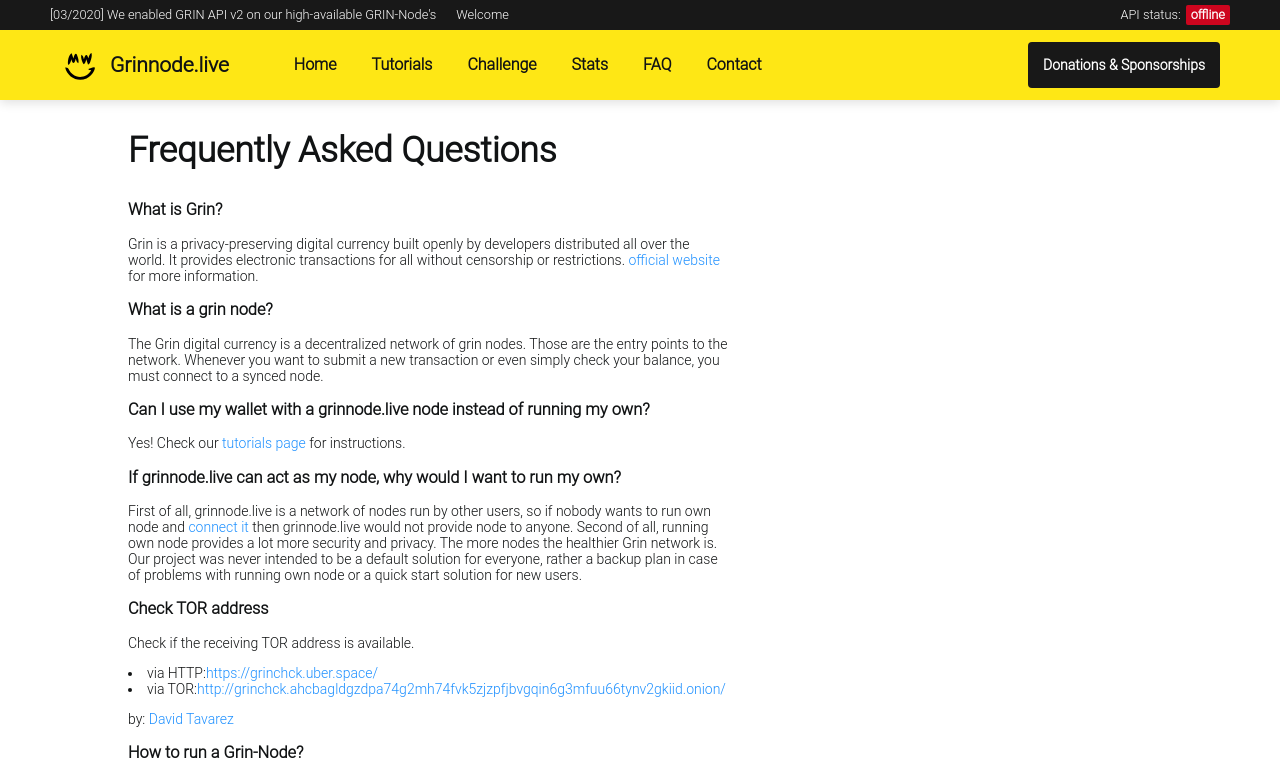
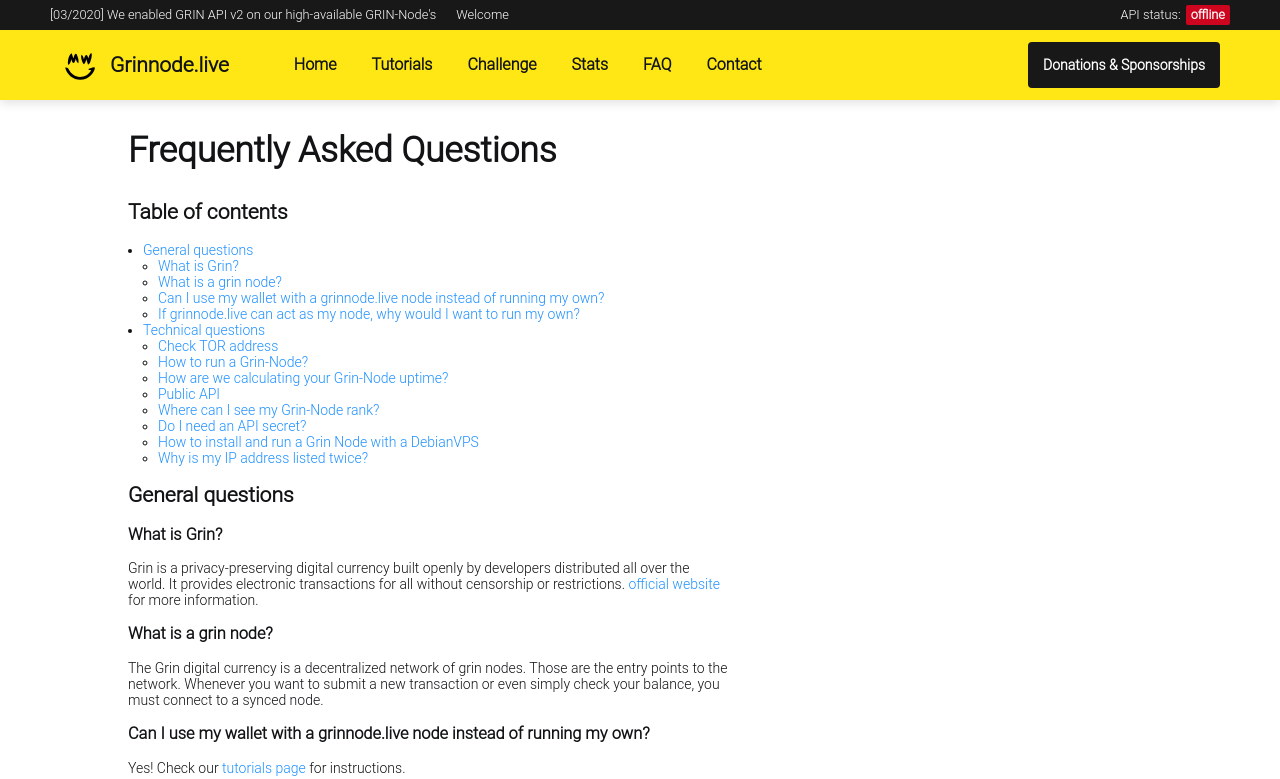
Before and after one commit to Grinnode-live/grinnode-live-frontend, a Vue app: page /faq in a window 1280 px wide. Shown: the top 779 px of the page. Built offline with nearby package versions, Linux system fonts and the light colour scheme; no server answers.

Commit message:
implemented tables of contents

```diff
--- a/src/App.vue
+++ b/src/App.vue
@@ -43,6 +43,10 @@ export default {
   body, li, ol, ul {
     margin: 0;
     padding: 0;
+  }
+
+  ul > li {
+      margin-left: 15px;
   }
 
   * {
--- a/src/views/FAQ.vue
+++ b/src/views/FAQ.vue
@@ -3,20 +3,48 @@
     <main class="content">
       <section class="home">
         <div class="container home_container">
-          <h2 class="container_header">Frequently Asked Questions</h2>
-          <h3>What is Grin?</h3>
+          <h1 class="container_header">Frequently Asked Questions</h1>
+          <h2>Table of contents</h2>
+          <ul>
+            <li><router-link to="" v-scroll-to="'#faq-general'">General questions</router-link>
+              <ul>
+                <li><router-link to="" v-scroll-to="'#faq-general-grin'">What is Grin?</router-link></li>
+                <li><router-link to="" v-scroll-to="'#faq-general-node'">What is a grin node?</router-link></li>
+                <li><router-link to="" v-scroll-to="'#faq-general-motivation-grinnode-live'">Can I use my wallet with a grinnode.live node instead of running my own?</router-link></li>
+                <li><router-link to="" v-scroll-to="'#faq-motivation-node'">If grinnode.live can act as my node, why would I want to run my own?</router-link></li>
+              </ul>
+            </li>
+            <li><router-link to="" v-scroll-to="'#faq-technical'">Technical questions</router-link>
+              <ul>
+                <li><router-link to="" v-scroll-to="'#faq-technical-tor'">Check TOR address</router-link></li>
+                <li><router-link to="" v-scroll-to="'#faq-technical-node'">How to run a Grin-Node?</router-link></li>
+                <li><router-link to="" v-scroll-to="'#faq-technical-uptime'">How are we calculating your Grin-Node uptime?</router-link></li>
+                <li><router-link to="" v-scroll-to="'#faq-technical-public-api'">Public API</router-link></li>
+                <li><router-link to="" v-scroll-to="'#faq-technical-rank'">Where can I see my Grin-Node rank?</router-link></li>
+                <li><router-link to="" v-scroll-to="'#faq-technical-api-secret'">Do I need an API secret?</router-link></li>
+                <li><router-link to="" v-scroll-to="'#faq-technical-debian-vps'">How to install and run a Grin Node with a DebianVPS</router-link></li>
+                <li><router-link to="" v-scroll-to="'#faq-technical-ip-twice'">Why is my IP address listed twice?</router-link></li>
+              </ul>
+            </li>
+          </ul>
+
+          <h2 id="faq-general">General questions</h2>
+
+          <h3 id="faq-general-grin">What is Grin?</h3>
           <p>Grin is a privacy-preserving digital currency built openly by developers distributed all over the world. It provides electronic transactions for all without censorship or restrictions. <router-link to="/https://grin.mw/">official website</router-link> for more information.</p>
 
-          <h3>What is a grin node?</h3>
+          <h3 id="faq-general-node">What is a grin node?</h3>
           <p>The Grin digital currency is a decentralized network of grin nodes. Those are the entry points to the network. Whenever you want to submit a new transaction or even simply check your balance, you must connect to a synced node.</p>
 
-          <h3>Can I use my wallet with a grinnode.live node instead of running my own?</h3>
+          <h3 id="faq-general-motivation-grinnode-live">Can I use my wallet with a grinnode.live node instead of running my own?</h3>
           <p>Yes! Check our <router-link to="/tutorials">tutorials page</router-link> for instructions.</p>
 
-          <h3>If grinnode.live can act as my node, why would I want to run my own?</h3>
+          <h3 id="faq-motivation-node">If grinnode.live can act as my node, why would I want to run my own?</h3>
           <p>First of all, grinnode.live is a network of nodes run by other users, so if nobody wants to run own node and <router-link to="/tutorials" v-scroll-to="'#tutorial-node-connect'">connect it</router-link> then grinnode.live would not provide node to anyone. Second of all, running own node provides a lot more security and privacy. The more nodes the healthier Grin network is. Our project was never intended to be a default solution for everyone, rather a backup plan in case of problems with running own node or a quick start solution for new users.</p>
 
-          <h3>Check TOR address  </h3>
+          <h2 id="faq-technical">Technical questions</h2>
+
+          <h3 id="faq-technical-tor">Check TOR address  </h3>
           <p>Check if the receiving TOR address is available. </p>
           <p>
           <ul>
@@ -26,7 +54,7 @@
           </p>
           <p>by: <a href="https://github.com/davidtavarez/grinaddresschecker">David Tavarez</a></p>
 
-          <h3>How to run a Grin-Node?</h3>
+          <h3 id="faq-technical-node">How to run a Grin-Node?</h3>
           <p>There are different Grin-Nodes you can be running to participate in this challenge:</p>
           <ul>
             <li>Core Grin-Node Linux (<a href="https://github.com/mimblewimble/docs/wiki/How-to-run-a-Grin-node">https://github.com/mimblewimble/docs/wiki/How-to-run-a-Grin-node</a>)</li>
@@ -34,21 +62,27 @@
             <li>Core Grin-Node on Google-Cloud (<a href="https://github.com/mimblewimble/docs/wiki/How-to:-Run-a-Grin-node-on-Google-Cloud-for-free">https://github.com/mimblewimble/docs/wiki/How-to:-Run-a-Grin-node-on-Google-Cloud-for-free</a>)</li>
             <li><a href="https://grinplusplus.github.io/#/" target="_blank">Grin++</a></li>
           </ul>
-          <h3>How are we calculating your Grin-Node uptime?</h3>
+
+          <h3 id="faq-technical-uptime">How are we calculating your Grin-Node uptime?</h3>
           <p>We are querying our publicly available Grin-API <router-link exact to="/home">https://grinnode.live</router-link> every 10 minutes. These results will be stored in a database and compared.</p>
-          <h3> Public API </h3>
+
+          <h3 id="faq-technical-public-api">Public API</h3>
           <ul>
             <li> HEALTH_CHECK_API_URL = <a href="https://grinnode.live:8080/healthcheck"> https://grinnode.live:8080/healthcheck </a></li>
             <li> PEERS_API_URL = <a href="https://grinnode.live:8080/peers">https://grinnode.live:8080/peers </a></li>
             <li> AGENTS_API_URL = <a href="https://grinnode.live:8080/agents">https://grinnode.live:8080/agents</a></li>
           </ul>
-          <h3>Where can I see my Grin-Node rank?</h3>
+
+          <h3 id="faq-technical-rank">Where can I see my Grin-Node rank?</h3>
           <p>You can view the current leaderboard <router-link exact to="/challenge">here</router-link>.</p>
-          <h3> Do I need an API secret?</h3>
+
+          <h3 id="faq-technical-api-secret">Do I need an API secret?</h3>
           <p>No. All API's can be used without any API secret or owner secrets. No basic-auth must be set to use it.<p>
-          <h3>How to install and run a Grin Node with a DebianVPS</h3>
+
+          <h3 id="faq-technical-debian-vps">How to install and run a Grin Node with a DebianVPS</h3>
           <p>Tutorial: <a href="https://medium.com/@28e6d94f/how-to-install-and-run-a-grin-node-with-a-debianvps-dab8dcbe88d8">https://medium.com/@28e6d94f/how-to-install-and-run-a-grin-node-with-a-debianvps-dab8dcbe88d8</a> </p>
-          <h3>Why is my IP address listed twice?</h3>
+
+          <h3 id="faq-technical-ip-twice">Why is my IP address listed twice?</h3>
           <p><pre>[::ffff:213.239.215.236]:3414</pre>
           This means your Grin-Node is connected to us as an inbound peer.<pre>213.239.215.236:3414</pre>This means your Grin-Node is connected to us as an outbound peer.</p>
           <p>Your highest Average Uptime will win.</p>
@@ -65,7 +99,5 @@
 </script>
 
 <style scoped>
-    ul {
-        list-style: inside;
-    }
+
 </style>
--- a/src/views/Tutorials.vue
+++ b/src/views/Tutorials.vue
@@ -4,14 +4,19 @@
             <section class="home">
                 <div class="container home_container">
                     <h1 class="container_header">Tutorials</h1>
+                    <h2>Table of contents</h2>
                     <ul>
-                      <li><router-link to="#" v-scroll-to="'#tutorial-wallet-connect'">Connect your GRIN-Wallet to Grinnode.live</router-link></li>
-                      <li><router-link to="#" v-scroll-to="'#tutorial-seed'">Use Grinnode.live High-Available Seed-Node</router-link></li>
-                      <li><router-link to="#" v-scroll-to="'#tutorial-node-connect'">Connect your GRIN-Node to Grinnode.live</router-link></li>
-                      <li><router-link to="#" v-scroll-to="'#tutorial-api-examples'">Public Grinnode.live API examples</router-link></li>
-                      <li><router-link to="#" v-scroll-to="'#tutorial-api-documentation'">GRIN API documentaion</router-link></li>
+                      <li><router-link to="" v-scroll-to="'#tutorial-grinnode'">How to use Grinnode.live</router-link>
+                        <ul>
+                          <li><router-link to="" v-scroll-to="'#tutorial-wallet-connect'">Connect your GRIN-Wallet to Grinnode.live</router-link></li>
+                          <li><router-link to="" v-scroll-to="'#tutorial-seed'">Use Grinnode.live High-Available Seed-Node</router-link></li>
+                          <li><router-link to="" v-scroll-to="'#tutorial-node-connect'">Connect your GRIN-Node to Grinnode.live</router-link></li>
+                          <li><router-link to="" v-scroll-to="'#tutorial-api-examples'">Public Grinnode.live API examples</router-link></li>
+                        </ul>
+                      </li>
+                      <li><router-link to="" v-scroll-to="'#tutorial-api-documentation'">GRIN API documentaion</router-link></li>
                     </ul>
-                    <h2> How to use Grinnode.live </h2>
+                    <h2 id="tutorial-grinnode"> How to use Grinnode.live </h2>
 
                     <h3 id="tutorial-wallet-connect">Connect your GRIN-Wallet to Grinnode.live&nbsp;</h3>
                         <p>1. Setup a grin-wallet </p>
```
